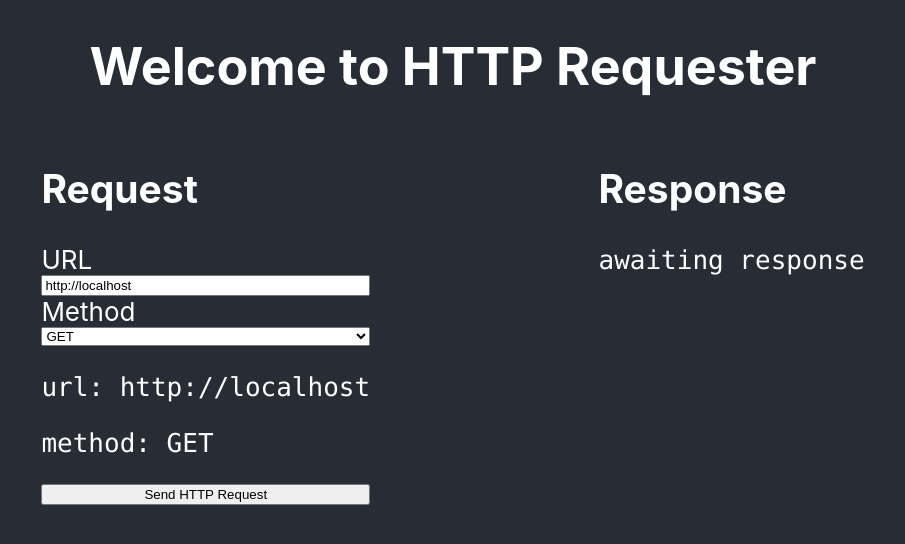
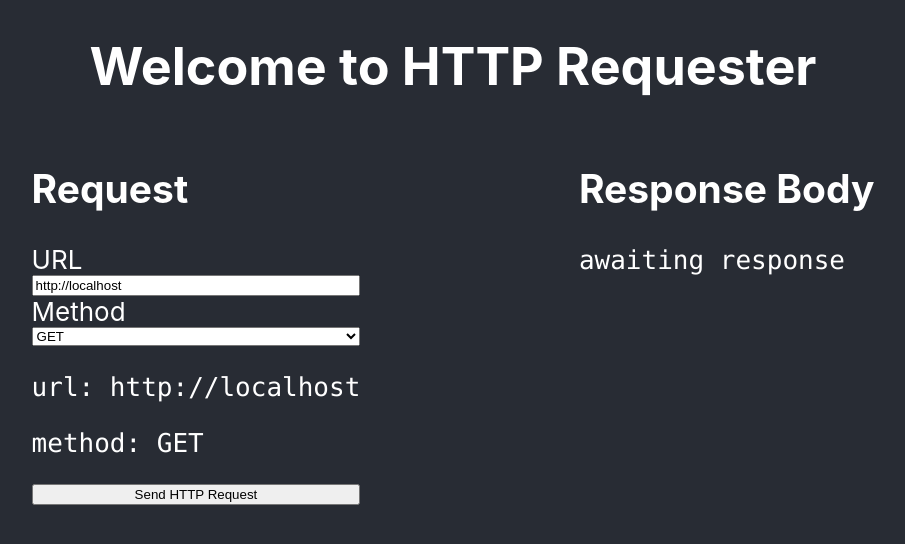
Before and after one commit to ThomasHAOD/http-request-client, a React (Create React App) app: page / in a window 1280 px wide. Shown: the top 544 px of the page, without its empty margins (187-1092 px from the left). Built offline with nearby package versions, Linux system fonts and the light colour scheme.

Commit message:
implement get request funcitonality

```diff
--- a/src/App.js
+++ b/src/App.js
@@ -34,7 +34,7 @@ function App() {
             <HTTPRequestForm handleFormSubmit={handleFormSubmit} />
           </section>
           <section className='response'>
-            <h2>Response</h2>
+            <h2>Response Body</h2>
             <code>{response}</code>
           </section>
         </main>
```
Also changed, not shown: 1 other file (tests, documents, lock files or other folders).
